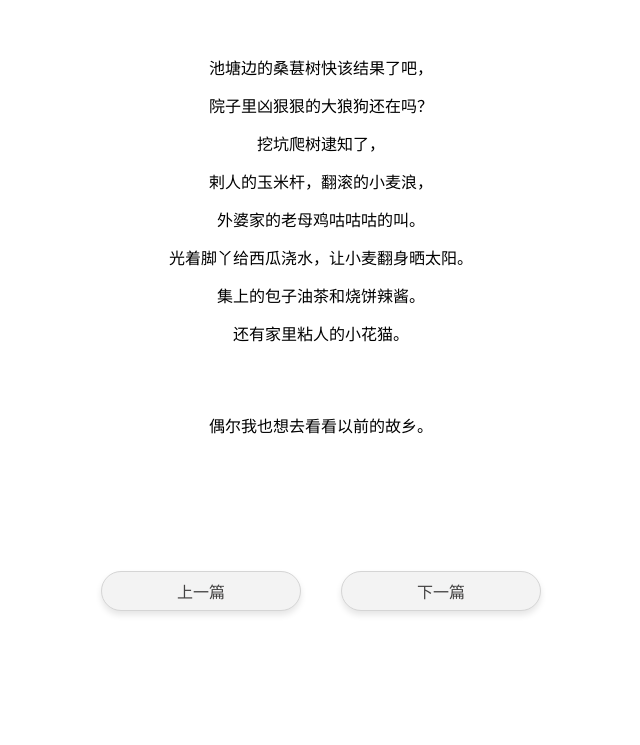
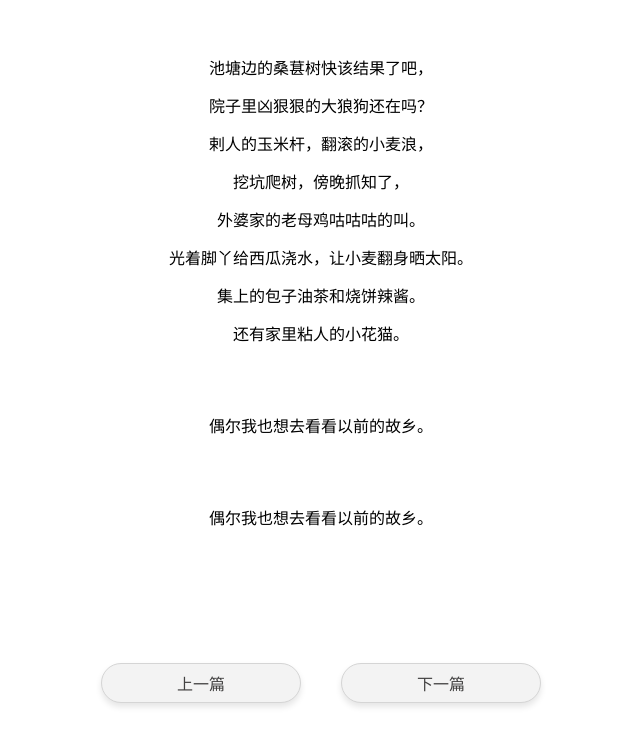
Before and after one commit to JameTry/jametry.github.io, a plain HTML site: page html/post/16.html in a window 1280 px wide. Shown: the part 105-850 px from the top of the page, without its empty margins (319-959 px from the left). Before the commit the page ends 800 px from the top, so only its background shows below. Drawn offline with Linux system fonts and the light colour scheme.

Commit message:
Update 16.html

```diff
--- a/html/post/16.html
+++ b/html/post/16.html
@@ -12,12 +12,16 @@
 <div class="content">
     <p>池塘边的桑葚树快该结果了吧，</p>
     <p>院子里凶狠狠的大狼狗还在吗？</p>
-    <p>挖坑爬树逮知了，</p>
     <p>剌人的玉米杆，翻滚的小麦浪，</p>
+    <p>挖坑爬树，傍晚抓知了，</p>
     <p>外婆家的老母鸡咕咕咕的叫。</p>
     <p>光着脚丫给西瓜浇水，让小麦翻身晒太阳。</p>
     <p>集上的包子油茶和烧饼辣酱。</p>
     <p>还有家里粘人的小花猫。</p>
+    <br>
+    <br>
+    <br>
+    <p>偶尔我也想去看看以前的故乡。</p>
     <br>
     <br>
     <br>
```
